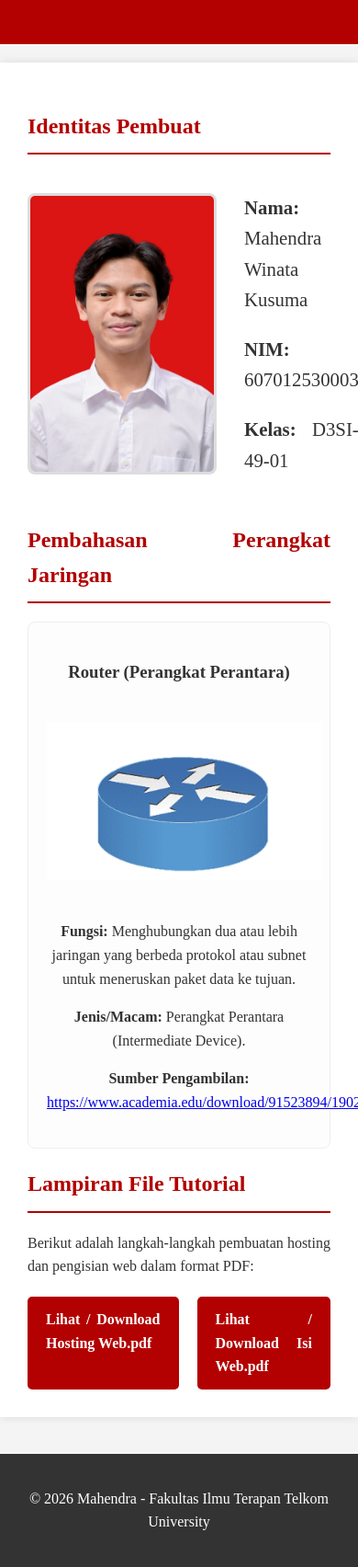
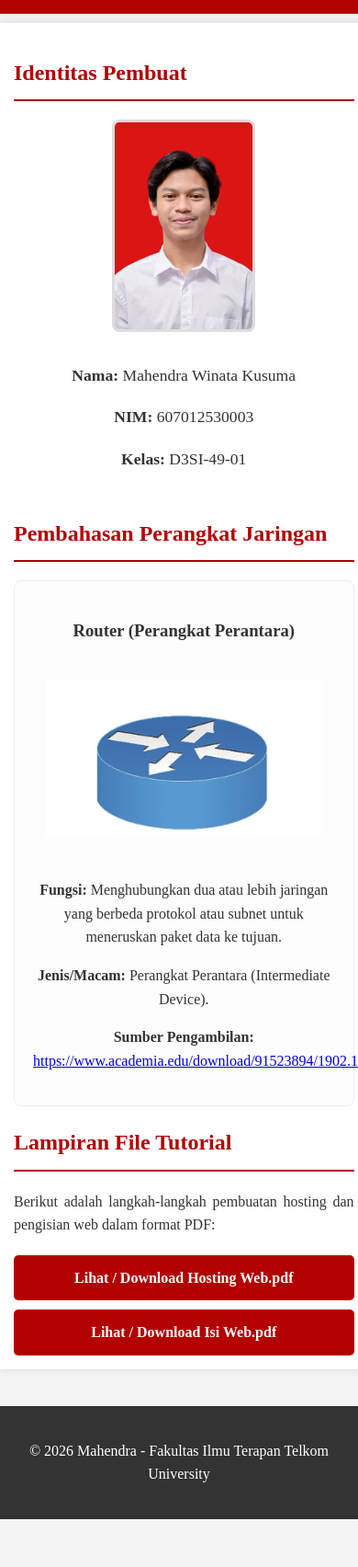
Before and after one commit to mahendrawinatakusuma/mahendra-jarkom, a plain HTML site: page index.html in a window 390 px wide. Shown: the part 211-1915 px from the top of the page at 92% size. After the commit the page ends 1863 px from the top, so only its background shows below. Drawn offline with Linux system fonts and the light colour scheme.

Commit message:
responsif

```diff
--- a/style.css
+++ b/style.css
@@ -96,3 +96,46 @@ footer {
     color: #fff;
     margin-top: 40px;
 }
+
+/* --- Media Query untuk HP (Layar di bawah 768px) --- */
+@media (max-width: 768px) {
+    .container {
+        width: 95%; /* Membuat container lebih lebar di layar kecil */
+        padding: 15px; /* Mengurangi padding agar tidak sempit */
+        margin: 10px auto;
+    }
+
+    .profile-card {
+        flex-direction: column; /* Mengubah foto dan teks jadi berurutan ke bawah */
+        gap: 15px;
+        text-align: center;
+    }
+
+    .profile-photo {
+        width: 150px; /* Mengecilkan foto di layar HP */
+    }
+
+    .details p {
+        font-size: 1.1em; /* Menyesuaikan ukuran font agar enak dibaca */
+    }
+
+    .device-image {
+        width: 100%; /* Gambar perangkat menyesuaikan lebar layar */
+        max-width: 300px;
+    }
+
+    .download-links {
+        flex-direction: column; /* Tombol download jadi menumpuk ke bawah */
+        gap: 10px;
+    }
+
+    .btn-download {
+        width: 100%; /* Tombol jadi lebar penuh agar mudah diklik jempol */
+        box-sizing: border-box;
+        text-align: center;
+    }
+
+    header h1 {
+        font-size: 1.5rem; /* Mengecilkan judul header agar tidak terpotong */
+    }
+}
```
